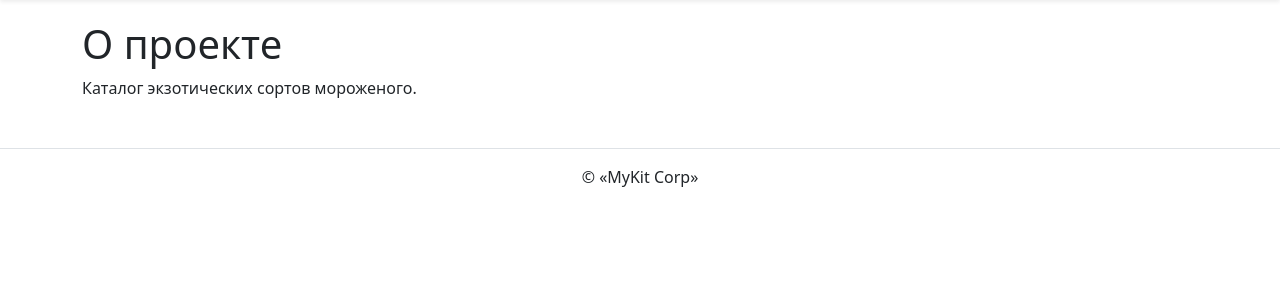
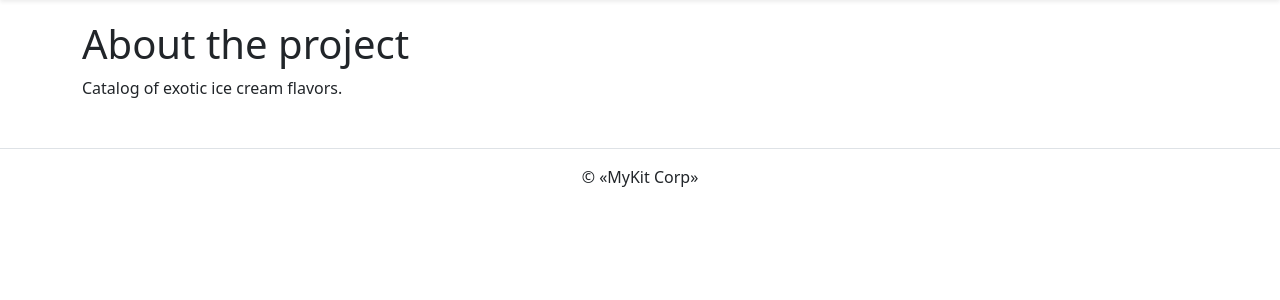
Before and after one commit to tripleten-com/Iris4Friends, a Django app: page /about/ in a window 1280 px wide. Shown: the part 76-376 px from the top of the page. Run offline with Django 3.2, Linux system fonts and the light colour scheme; some libraries are stand-ins or nearby versions.

Commit message:
Assembling in English

```diff
--- a/anfisa_for_friends/core/models.py
+++ b/anfisa_for_friends/core/models.py
@@ -2,7 +2,7 @@ from django.db import models
 
 
 class PublishedModel(models.Model):
-    """Абстрактная модель. Добвляет флаг is_published."""
+    """Abstract model. Adds a check in the is_published box."""
     is_published = models.BooleanField(default=True)
 
     class Meta:
--- a/anfisa_for_friends/templates/about/description.html
+++ b/anfisa_for_friends/templates/about/description.html
@@ -1,10 +1,10 @@
 {% extends "base.html" %}
 {% block title %}
-  Анфиса для друзей. О проекте
+Iris For Friends. About the project
 {% endblock %}
 {% block content %}
-  <h1 class="pb-2 mb-0">О проекте</h1>
+  <h1 class="pb-2 mb-0">About the project</h1>
   <p>
-    Каталог экзотических сортов мороженого.
+    Catalog of exotic ice cream flavors.
   </p>
 {% endblock %}
--- a/anfisa_for_friends/templates/homepage/index.html
+++ b/anfisa_for_friends/templates/homepage/index.html
@@ -1,7 +1,7 @@
 {% extends "base.html" %}
 {% block title %}
-  Анфиса для друзей. Главная
+Iris For Friends. Main page
 {% endblock %}
 {% block content %}
-  <h1 class="pb-2 mb-0">Главная страница</h1>
+  <h1 class="pb-2 mb-0">Main page</h1>
 {% endblock %}
--- a/anfisa_for_friends/templates/ice_cream/detail.html
+++ b/anfisa_for_friends/templates/ice_cream/detail.html
@@ -1,13 +1,13 @@
 {% extends "base.html" %}
 {% load static %}
 {% block title %}
-  Анфиса для друзей. Мороженое {{ ice_cream.name|lower }}
+  Iris For Friends. Ice cream {{ ice_cream.name|lower }}
 {% endblock %}
 {% block content %}
   <h1 class="pb-2 mb-0">{{ ice_cream.name }}</h1>
   <div class="row mt-3">
     <div class="col-12 col-md-6">
-      <h2>Описание</h2>
+      <h2>Description</h2>
       <p>{{ ice_cream.description }}</p>
     </div>
     <div class="col-12 col-md-6 mb-3">
--- a/anfisa_for_friends/templates/ice_cream/list.html
+++ b/anfisa_for_friends/templates/ice_cream/list.html
@@ -1,10 +1,10 @@
 {% extends "base.html" %}
 {% load static %}
 {% block title %}
-  Анфиса для друзей. Список мороженого
+  Iris For Friends. Ice cream list
 {% endblock %}
 {% block content %}
-<h1 class="pb-2 mb-0">Каталог мороженого</h1>
+<h1 class="pb-2 mb-0">Ice cream catalog</h1>
   <div class="row">
     {% for ice_cream in ice_cream_list %}
       <div class="col-6 col-md-4 my-1">
@@ -18,7 +18,7 @@
             <h5 class="card-title">{{ ice_cream.name }}</h5>
             <p class="card-text">{{ ice_cream.description|truncatewords:10 }}</p>
             <a class="mt-3 regular-link" href="{% url 'ice_cream:ice_cream_detail' ice_cream.id %}">
-              Подробнее -->
+              Details -->
             </a>
           </div>
         </div>
```
